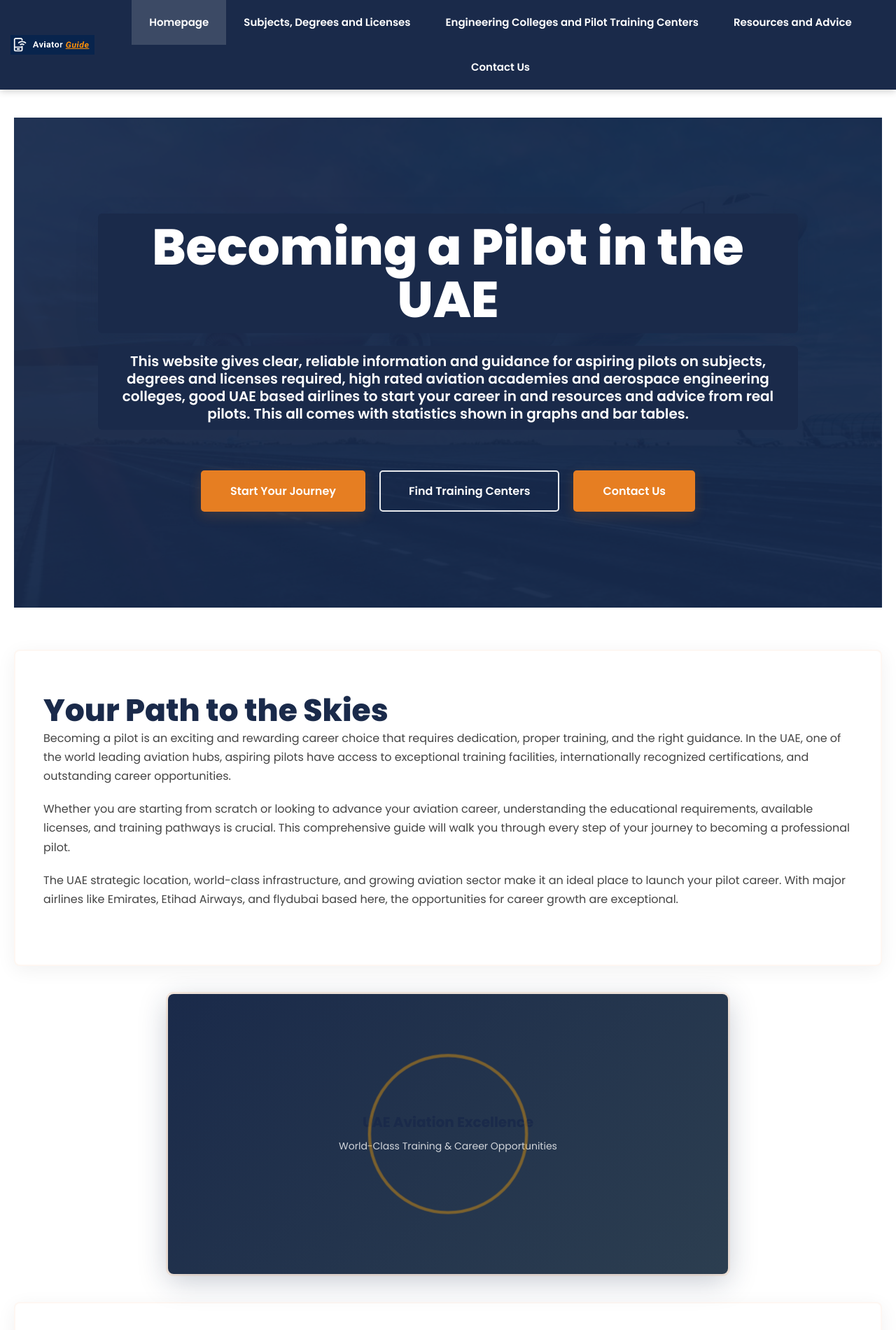
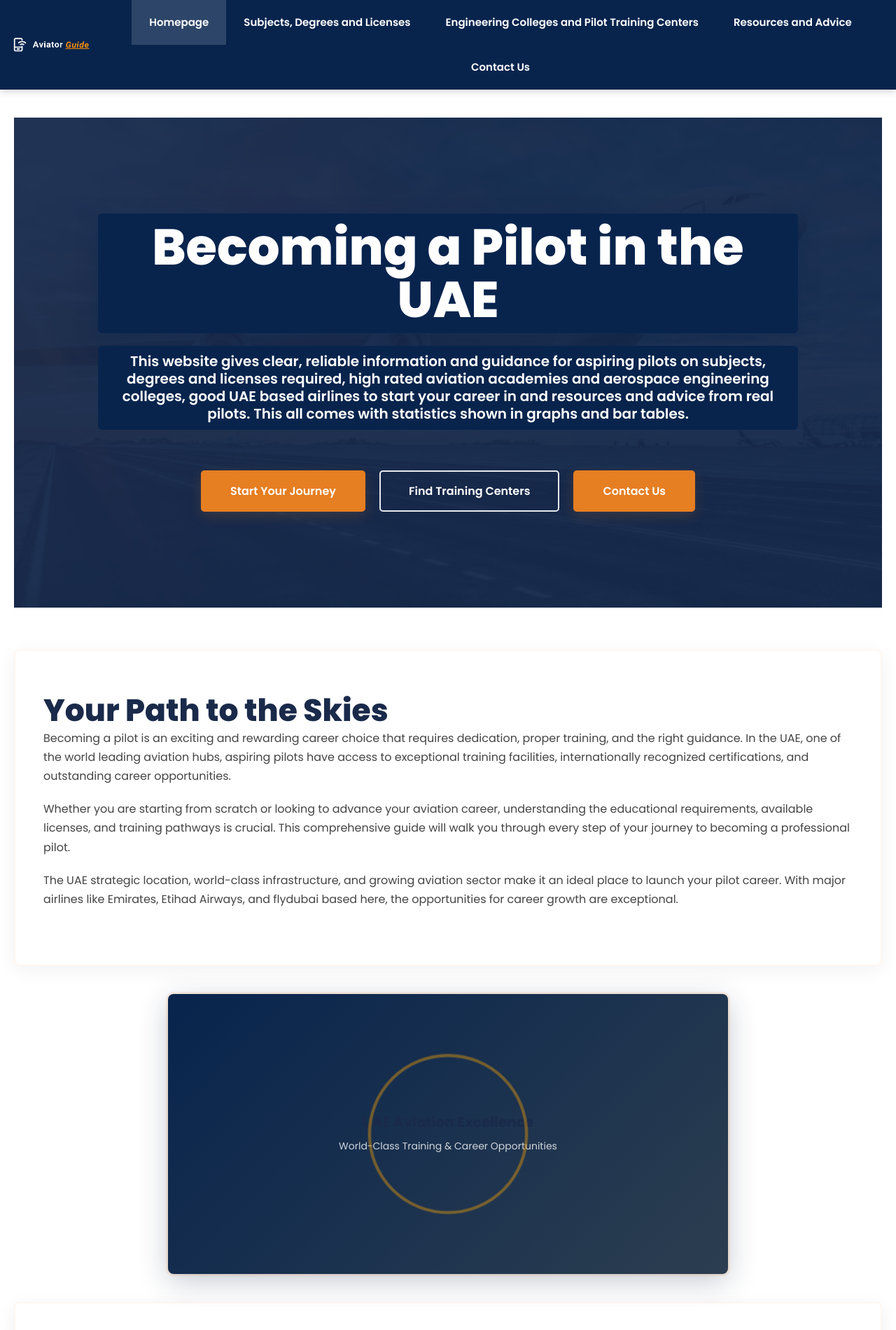
Before and after one commit to Kishir298/DI-TECH, a plain HTML site: page Aviator Guide/index.html in a window 1280 px wide. Shown: the top 1900 px of the page at 70% size. Drawn offline with Linux system fonts and the light colour scheme.

Commit message:
Changed blue colour code to #08244d

```diff
--- a/Aviator Guide/stylesheet1.css
+++ b/Aviator Guide/stylesheet1.css
@@ -20,7 +20,7 @@
 p { font-size: 14px; line-height: 1.7; }
 
 nav {
-    background-color: #1a2a4a;
+    background-color: #08244d;
     padding: 0;
     position: sticky;
     top: 0;
@@ -123,12 +123,12 @@
 
 .homepage-hero h1 {
     color: #ffffff;
-    background: #1a2a4a; /* navy title background */
+    background: #08244d; /* navy title background */
     display: inline-block;
     padding: 18px 28px;
     border-radius: 8px;
     margin-bottom: 24px;
-    box-shadow: 0 8px 30px rgba(26,42,74,0.25);
+    box-shadow: 0 8px 30px rgba(8,36,77,0.25);
 }
 
 .homepage-hero h3 {
@@ -167,7 +167,7 @@
 .homepage-hero h3,
 .section-label {
     color: #ffffff;
-    background: #1a2a4a;
+    background: #08244d;
     display: inline-block;
     padding: 10px 16px;
     border-radius: 6px;
@@ -193,7 +193,7 @@
     width: 100%;
     max-width: 800px;
     height: 400px;
-    background: linear-gradient(135deg, #1a2a4a 0%, #2c3e50 100%);
+    background: linear-gradient(135deg, #08244d 0%, #2c3e50 100%);
     border-radius: 8px;
     margin: 40px auto;
     display: flex;
@@ -270,7 +270,7 @@
 
 /* Page Content Sections (used on page1, page2, page3) */
 .page-header {
-    background: linear-gradient(135deg, #1a2a4a 0%, #2c3e50 100%);
+    background: linear-gradient(135deg, #08244d 0%, #2c3e50 100%);
     color: white;
     padding: 60px 40px;
     text-align: center;
@@ -372,7 +372,7 @@
 .img-placeholder {
     width: 100%;
     height: 300px;
-    background: linear-gradient(135deg, #1a2a4a 0%, #2c3e50 100%);
+    background: linear-gradient(135deg, #08244d 0%, #2c3e50 100%);
     border-radius: 8px;
     display: flex;
     align-items: center;
@@ -452,7 +452,7 @@
 
 /* Footer */
 footer {
-    background-color: #1a2a4a;
+    background-color: #08244d;
     color: white;
     text-align: center;
     padding: 30px 20px;
```
